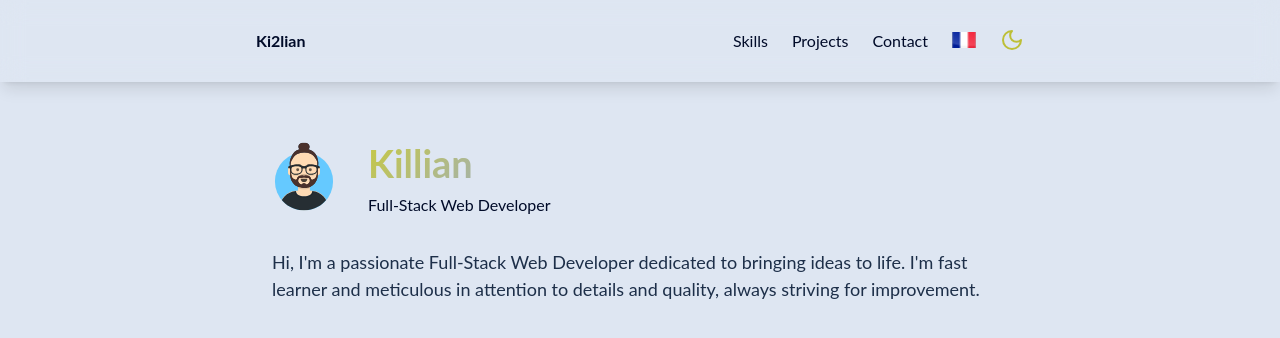
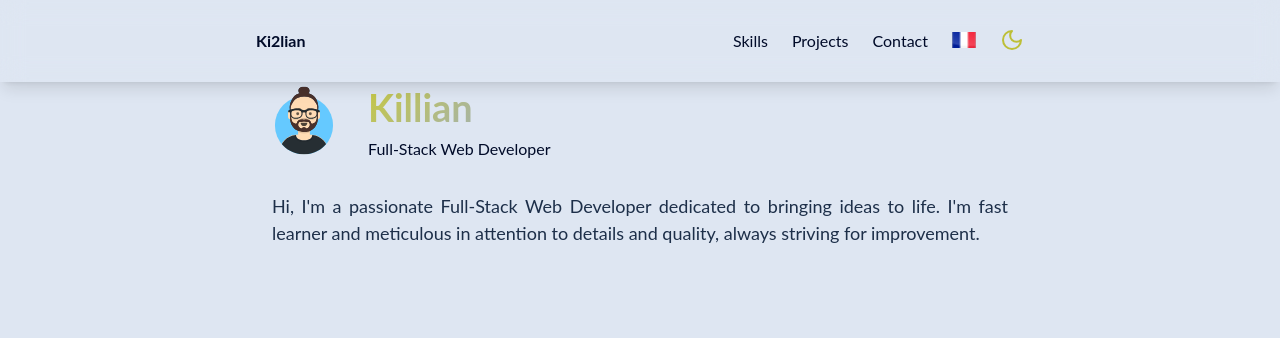
Before and after one commit to Ki2lian/Portfolio, a React (Vite) app: page / in a window 1280 px wide. Shown: the top 338 px of the page. Built offline with nearby package versions, Linux system fonts and the light colour scheme.

Commit message:
feat: Update HeroSection to accept basic props from React components

```diff
--- a/src/components/HeroSection.tsx
+++ b/src/components/HeroSection.tsx
@@ -1,12 +1,11 @@
 import avatarImage from '@/assets/images/avatar.svg';
 import { useTranslation } from 'react-i18next';
 
-
-export const HeroSection = () => {
+export const HeroSection: React.FC<React.HTMLProps<HTMLDivElement>> = ({ className, ...props }) => {
     const { t } = useTranslation();
 
     return (
-        <section className="py-10 lg:py-14">
+        <section className={ className } { ...props }>
             <h1 className="sr-only">{ t('hero.srOnly') }</h1>
             <div className="flex flex-col justify-center">
                 <div className="flex w-fit gap-8">
@@ -17,7 +16,7 @@ export const HeroSection = () => {
                     </div>
                 </div>
                 <div className="flex flex-col pt-8">
-                    <p className="text-muted md:text-lg">{ t('hero.description') }</p>
+                    <p className="text-justify text-muted md:text-lg">{ t('hero.description') }</p>
                 </div>
             </div>
         </section>
```
